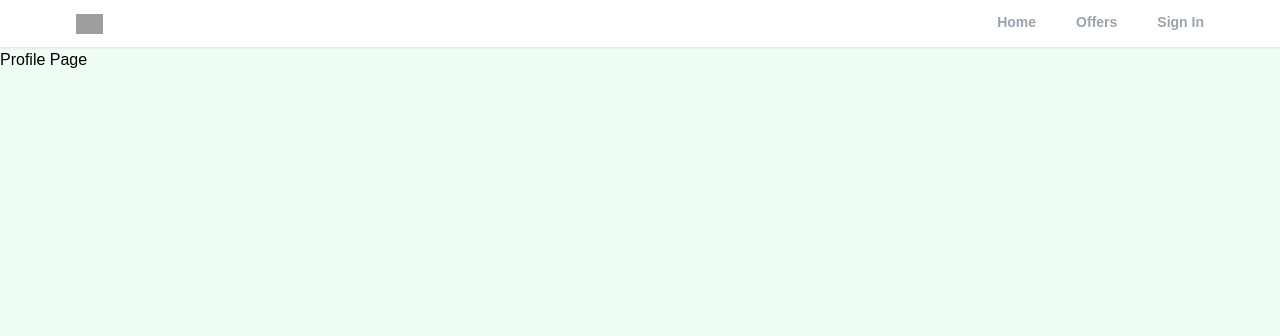
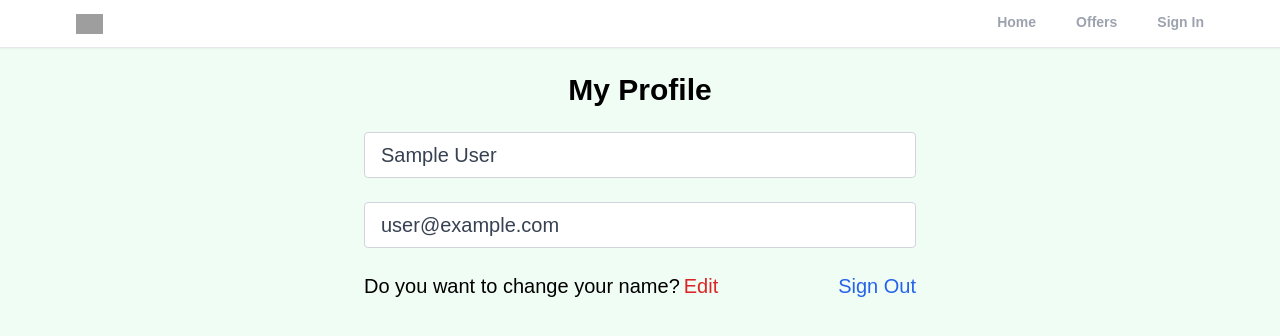
Before and after one commit to rougixxx/Realtor-clone-React, a React (Vite) app: page /profile in a window 1280 px wide. Shown: the top 336 px of the page. Built offline with nearby package versions, Linux system fonts and the light colour scheme; no server answers; sample sign-in values are in the browser's storage; grey boxes are pictures that could not be loaded.

Commit message:
starting the profile page and creating a private route + logging out function

```diff
--- a/src/App.jsx
+++ b/src/App.jsx
@@ -11,6 +11,7 @@
 import Header from "./components/Header";
 import { ToastContainer , toast} from "react-toastify";
 import 'react-toastify/dist/ReactToastify.css';
+import PrivateRoute from "./components/PrivateRoute";
 
 function App() {
   return (
@@ -20,8 +21,11 @@
         <Routes>
           <Route path="/" element={<Home />} />
           <Route path="/sign-in" element={<SignIn />} />
+
           <Route path="/sign-up" element={<SignUp />} />
-          <Route path="/profile" element={<Profile />} />
+          <Route path="/profile" element={<PrivateRoute/>}>
+              <Route path="/profile" element={<Profile />} />
+          </Route>
           <Route path="/forget-password" element={<ForgetPassword />} />
           <Route path="/offers" element={<Offers />} />
         </Routes>
--- /dev/null
+++ b/src/components/PrivateRoute.jsx
@@ -0,0 +1,10 @@
+import { Navigate, Outlet } from "react-router"
+import { useAuthStatus } from "../hooks/useAuthStatus"
+
+export default function PrivateRoute() {
+    const {loggedIn, checkingStatus } = useAuthStatus()
+    if (checkingStatus) {
+        return <h3>Loading !!!!</h3>
+    }
+    return loggedIn ? <Outlet/> : <Navigate to="/sign-in"/>
+}
--- /dev/null
+++ b/src/hooks/useAuthStatus.jsx
@@ -0,0 +1,19 @@
+import { useEffect, useState } from "react";
+import { getAuth, onAuthStateChanged } from "firebase/auth";
+
+export function useAuthStatus() {
+  const [loggedIn, setLoggedIn] = useState(false);
+  const [checkingStatus, setCheckingStatus] = useState(true);
+
+  useEffect(() => {
+    const auth = getAuth();
+    console.log(auth);
+    onAuthStateChanged(auth, (user) => {
+      if (user) {
+        setLoggedIn(true);
+      }
+      setCheckingStatus(false);
+    });
+  }, []);
+  return { loggedIn, checkingStatus };
+}
--- a/src/pages/Profile.jsx
+++ b/src/pages/Profile.jsx
@@ -1,6 +1,49 @@
+import { useState } from "react"
+import {getAuth} from "firebase/auth"
+import { useNavigate } from "react-router"
+
 export default function Profile() {
+    const auth = getAuth()
+    const navigate = useNavigate()
 
+
+    const [formData, setFormData] = useState({
+        name: auth.currentUser.displayName,
+        email: auth.currentUser.email
+    })
+
+    const {name, email} = formData
+    function onLogout() {
+        auth.signOut()
+        navigate("/")
+    }
     return (
-        <div>Profile Page</div>
+        <>
+        <section className="max-w-6xl mx-auto flex justify-center items-center flex-col">
+
+            <h1 className="text-3xl text-center mt-6 font-bold">My Profile</h1>
+            <div className="w-full md:w-[50%] mt-6 px-3">
+                <form  >
+
+                    {/* Name input */}
+                    <input type="text" id="name" value={name} disabled
+                    className="w-full mb-6 px-4 py-2 text-xl text-gray-700 bg-white border-gray-300 rounded transition ease-in-out"/>
+                    {/* email input */}
+                    <input type="email" id="email" value={email} disabled
+                        className="mb-6 w-full px-4 py-2 text-xl text-gray-700 bg-white border border-gray-300 rounded transistion ease-in-out"
+                     />
+                     <div className="flex justify-between whitespace-nowrap text-sm sm:text-xl mb-6">
+                        <p className="flex items-center">
+                            Do you want to change your name?
+                            <span className="text-red-600 hover:text-red-700 transition ease-in-out duration-200 ml-1 cursor-pointer">Edit</span>
+                        </p>
+                        <p className="text-blue-600 hover:text-blue-700 transition duration-200 ease-in-out cursor-pointer"
+                        onClick={onLogout}>Sign Out</p>
+                     </div>
+
+                </form>
+            </div>
+        </section>
+        </>
     )
 }
```
